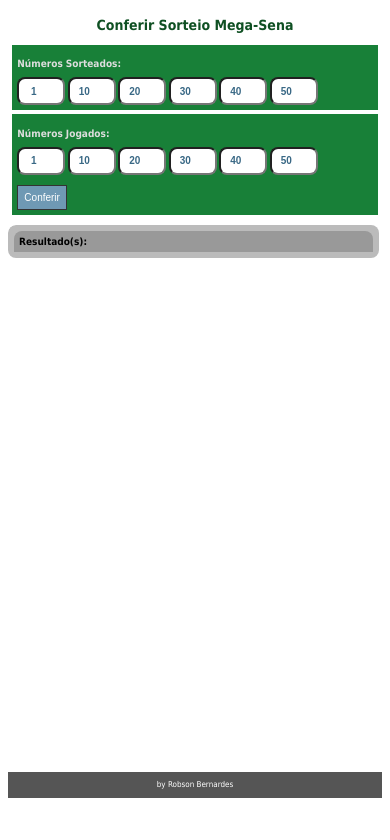
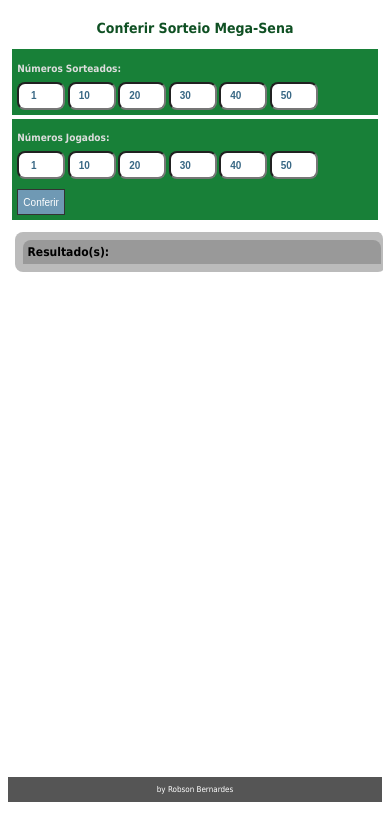
Before and after one commit to Robust14/Conferir-MegaSena, a plain HTML site: page index.html in a window 390 px wide. Drawn offline with Linux system fonts and the light colour scheme.

Commit message:
refactor: alter index.html

```diff
--- a/index.html
+++ b/index.html
@@ -9,8 +9,7 @@
 </head>
 <body>
     <main>
-
-        <div class="div-sort-jog">
+        <section class="div-sort-jog">
             <h1>Conferir Sorteio  Mega-Sena</h1>
             <div class="hg-input"> <!--Inputs Números Sorteados-->
                 <h2>Números Sorteados:</h2>
@@ -31,11 +30,11 @@
                 <input class="num6J" type="number" min="1" max="60" value="50"><br>
                 <button class="btn-conferir" type="button">Conferir</button>
             </div>
-        </div>
+        </section>
 
         <div class="div-res">
             <div class="hg"> <!--Resultado Números Acertados-->
-                <div class="header-res"> <strong>Resultado(s): </strong> </div>
+                <div class="header-res"> <span>Resultado(s): </span> </div>
             </div>
         </div>
 
--- a/styles.css
+++ b/styles.css
@@ -4,12 +4,6 @@ html{
     padding: 0;
     left: 0;
     font-size: 62.5%;
-}
-strong{
-    font-family: tahoma;
-    font-size: 1.3rem;
-    color: #000;
-    z-index: 1;
 }
 h1{
     font-family: tahoma;
@@ -20,6 +14,12 @@ h2{
     font-family: tahoma;
     font-size: 1.3rem;
     color: #ddd;
+}
+.header-res span{
+    font-family: tahoma;
+    font-size: 1.2rem;
+    font-weight: bold;
+    color: #000;
 }
 input{
     height: 2.2rem;
@@ -48,6 +48,7 @@ input{
     cursor: pointer;
     margin: 1rem 0rem 0rem -2rem;
     border: 1px solid #333;
+    padding: 0.3rem 0.5rem;
     color: white;
 }
 .btn-conferir:hover{
@@ -55,7 +56,7 @@ input{
 }
 .div-res{
     position: absolute;
-    top: 24.2rem;
+    top: 24.6rem;
     height: 60vh;
     border-radius: 0.8rem;
     overflow: scroll;
@@ -176,17 +177,20 @@ noscript{
     .div-res{
         position: absolute;
         top: 22.5rem;
+        width: 94.5%;
+        margin: 0.6rem;
         height: 60vh;
-        width: 96%;
     }
     .hg{
         position: relative;
         top: 0rem;
-        width: 96%;
+        width: 97.5%;
+        margin: 0.05rem;
         padding: 0.6rem;
     }
     .header-res{
         width: 97%;
+        margin: 0.2rem;
         background: #999;
     }
     .divAcertos{
```
